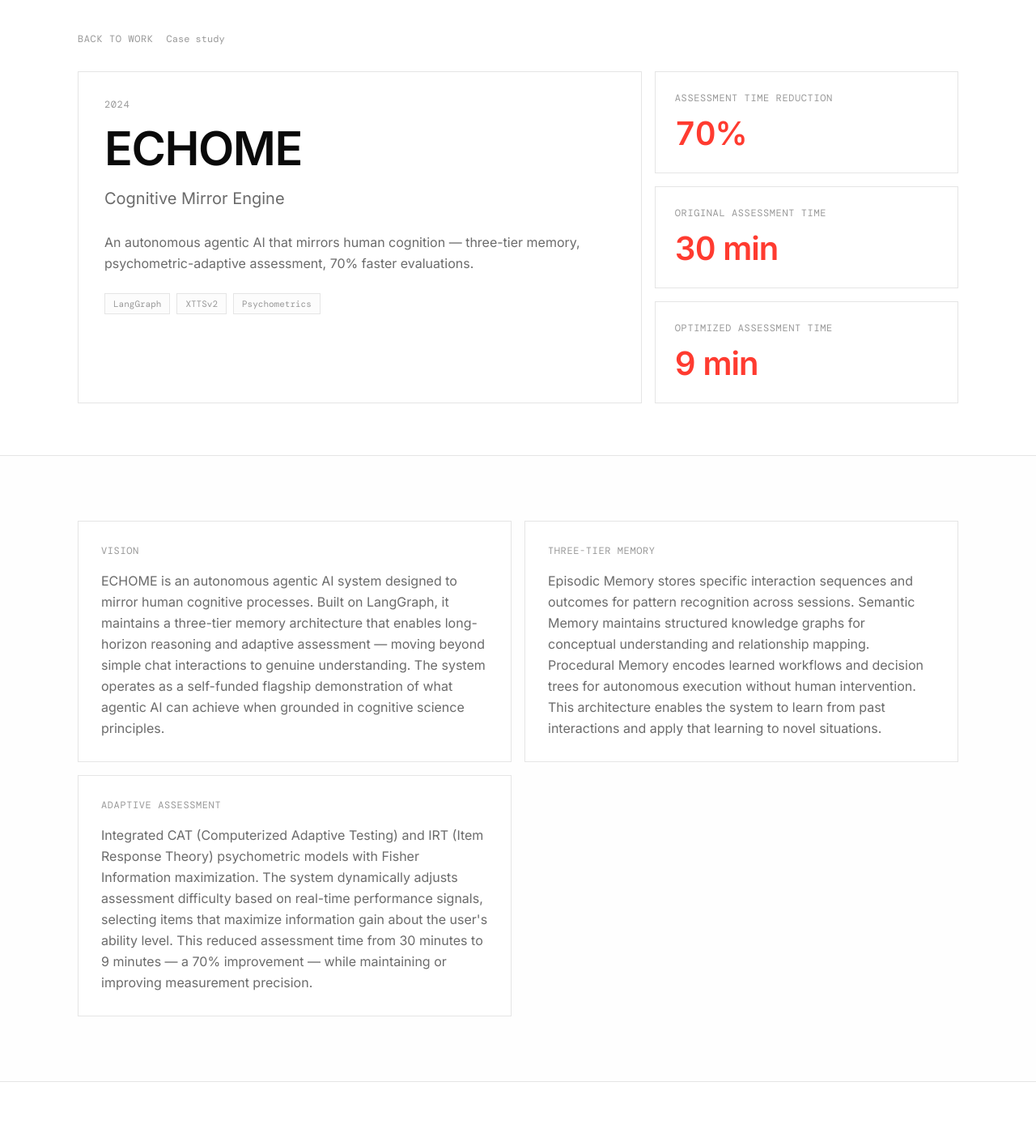
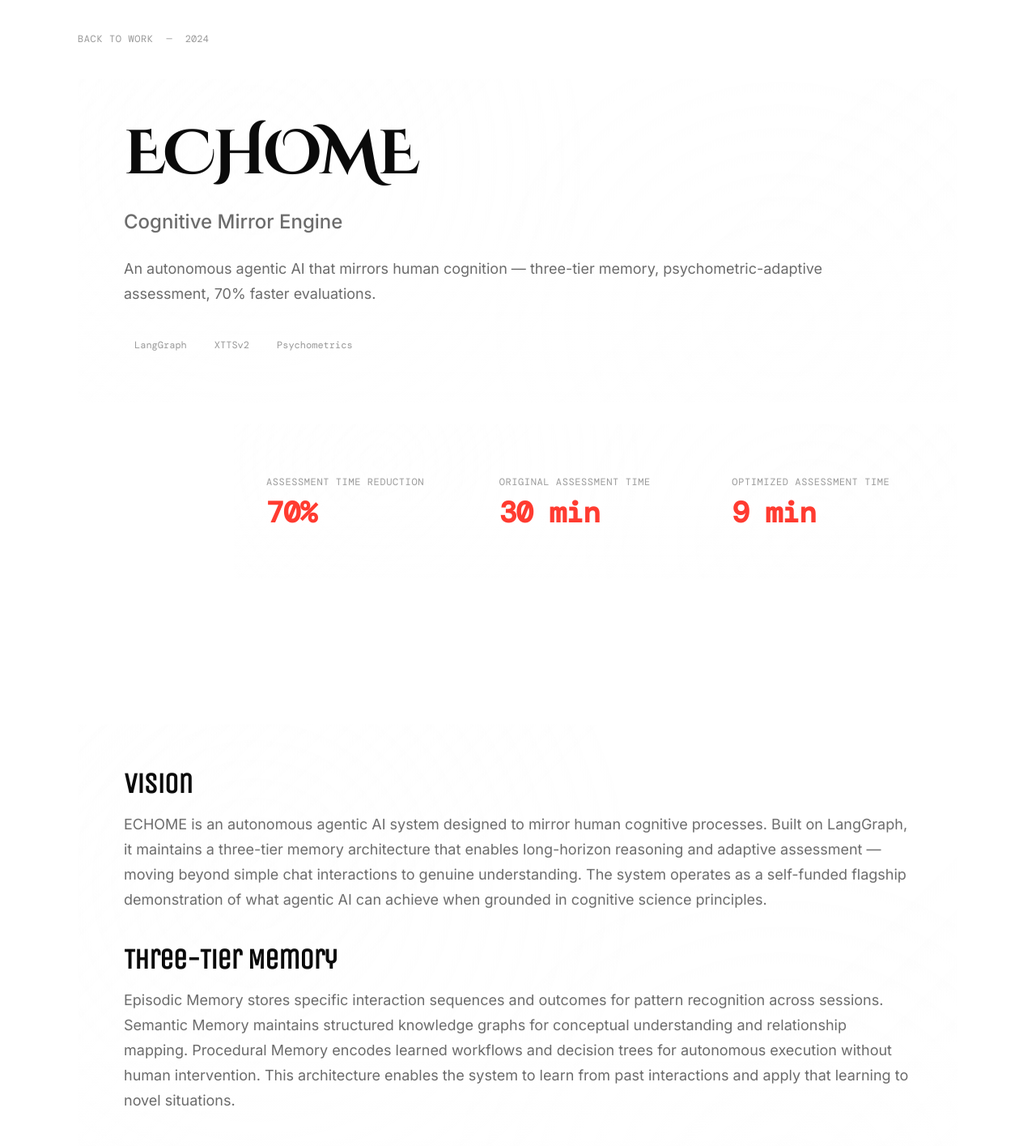
Before and after one commit to Lourdhu02/ai-portfolio, a Next.js app: page /projects/echome in a window 1280 px wide. Shown: the part 160-1575 px from the top of the page at 81% size. Built offline with nearby package versions, Linux system fonts and the light colour scheme.

Commit message:
ui: redesign project detail with liquid glass cards and masonry layout

```diff
--- a/src/app/projects/[slug]/page.tsx
+++ b/src/app/projects/[slug]/page.tsx
@@ -4,9 +4,42 @@ import Link from 'next/link'
 import { useParams } from 'next/navigation'
 import { motion } from 'motion/react'
 import { projects } from '@/data/projects'
-import { cardVariants, hoverGlow, hoverLift, pageVariants, pressTap, staggerContainer } from '@/lib/motion'
+import { pageVariants, pressTap, staggerContainer, pageEase } from '@/lib/motion'
 
 const MotionLink = motion.create(Link)
+
+function LiquidGlassCard({ children, className = '', index = 0 }: { children: React.ReactNode; className?: string; index?: number }) {
+  const tilt = index % 2 === 0 ? 'rotateX(0.5deg)' : 'rotateX(-0.5deg)'
+  return (
+    <motion.div
+      className={`relative bg-white/[0.04] backdrop-blur-xl border border-white/10 overflow-hidden group ${className}`}
+      initial={{ opacity: 0, y: 32 }}
+      whileInView={{ opacity: 1, y: 0 }}
+      viewport={{ once: true, amount: 0.12 }}
+      transition={{ duration: 0.6, ease: pageEase, delay: index * 0.1 }}
+      style={{ transformStyle: 'preserve-3d' }}
+      whileHover={{
+        y: -6,
+        boxShadow: '0 32px 80px rgba(0,0,0,0.08), 0 0 0 1px rgba(255,255,255,0.15)',
+        transition: { duration: 0.4, ease: 'easeOut' },
+      }}
+    >
+      <div
+        className="absolute inset-0 pointer-events-none"
+        style={{ transform: tilt, transformStyle: 'preserve-3d' }}
+      >
+        <div className="absolute inset-0 bg-[linear-gradient(135deg,rgba(255,255,255,0.1),transparent_35%,transparent_65%,rgba(255,255,255,0.04))]" />
+        <div className="absolute inset-0 bg-[radial-gradient(circle_at_20%_25%,rgba(255,255,255,0.08),transparent_45%)]" />
+        <div className="absolute inset-0 bg-[radial-gradient(circle_at_80%_75%,rgba(255,255,255,0.05),transparent_40%)]" />
+        <div className="absolute inset-0 bg-[linear-gradient(180deg,transparent_50%,rgba(255,255,255,0.03)_100%)]" />
+        <div className="absolute top-0 left-[10%] right-[10%] h-px bg-gradient-to-r from-transparent via-white/20 to-transparent opacity-0 group-hover:opacity-100 transition-opacity duration-700" />
+      </div>
+      <div className="relative" style={{ transform: tilt }}>
+        {children}
+      </div>
+    </motion.div>
+  )
+}
 
 export default function ProjectPage() {
   const params = useParams()
@@ -16,7 +49,7 @@ export default function ProjectPage() {
   if (!project) {
     return (
       <div className="w-full px-8 md:px-16 lg:px-24 pt-28">
-        <div className="max-w-xl border border-border bg-bg p-6">
+        <div className="max-w-xl bg-white/[0.04] backdrop-blur-xl border border-white/10 p-8">
           <p className="text-text-tertiary">Project not found.</p>
           <Link href="/work" className="inline-block mt-4 text-accent">
             Back to work
@@ -27,130 +60,143 @@ export default function ProjectPage() {
   }
 
   const impactSection = project.sections.find((section) => section.heading.toLowerCase() === 'impact')
-  const sections = project.sections.filter((section) => section.heading.toLowerCase() !== 'impact')
+  const contentSections = project.sections.filter((section) => section.heading.toLowerCase() !== 'impact')
 
   return (
     <div className="bg-bg">
       <motion.section
-        className="w-full px-8 md:px-16 lg:px-24 pt-28 pb-12 md:pt-36 md:pb-16"
+        className="w-full px-8 md:px-16 lg:px-24 pt-28 pb-16 md:pt-36 md:pb-20"
         variants={pageVariants}
         initial="initial"
         animate="animate"
       >
-        <div className="max-w-6xl">
-          <div className="flex flex-wrap items-center gap-4 mb-8">
+        <div className="flex flex-col items-center gap-6">
+          <div className="flex flex-wrap items-center gap-4 w-full max-w-6xl mb-4">
             <Link
               href="/work"
               className="font-mono text-xs text-text-tertiary hover:text-text tracking-wider uppercase transition-colors duration-150"
             >
               Back to work
             </Link>
-            <span className="font-mono text-xs text-text-tertiary">Case study</span>
+            <span className="font-mono text-xs text-text-tertiary">—</span>
+            <span className="font-mono text-xs text-text-tertiary">{project.year}</span>
           </div>
 
-          <div className="grid gap-4 lg:grid-cols-[1.3fr_0.7fr]">
-            <div className="border border-border bg-bg p-6 md:p-8">
-              <p className="font-mono text-xs text-text-tertiary tracking-wider uppercase mb-4">
-                {project.year}
-              </p>
-              <h1 className="font-display text-[clamp(2.2rem,4.5vw,4rem)] font-semibold tracking-tight leading-[1.05] text-text">
+          <LiquidGlassCard className="w-full max-w-6xl p-10 md:p-14" index={0}>
+            <h1 className="font-cinzel text-[clamp(2.5rem,6vw,5rem)] font-black tracking-tight leading-[1.0] text-text">
               {project.title}
             </h1>
-              <p className="text-lg md:text-xl text-text-secondary leading-relaxed mt-4 max-w-3xl">
+            <p className="mt-6 text-xl md:text-2xl text-text-secondary leading-relaxed max-w-4xl font-medium">
               {project.subtitle}
             </p>
-              <p className="text-text-secondary leading-relaxed mt-6 max-w-3xl">
+            <p className="mt-6 text-base md:text-lg text-text-secondary leading-[1.72] max-w-4xl">
               {project.hook}
             </p>
-              <div className="flex flex-wrap gap-2 mt-6">
+            <div className="flex flex-wrap gap-2 mt-8">
               {project.tags.map((tag) => (
                 <span
                   key={tag}
-                    className="font-mono text-[11px] text-text-tertiary border border-border px-2.5 py-1 bg-bg-alt/60"
+                  className="font-mono text-xs text-text-tertiary border border-white/10 px-3 py-1.5 bg-white/[0.03]"
                 >
                   {tag}
                 </span>
               ))}
             </div>
-            </div>
+          </LiquidGlassCard>
 
-            <motion.div
-              className="grid gap-4"
-              variants={staggerContainer}
-              initial="initial"
-              animate="animate"
+          <LiquidGlassCard className="w-full max-w-4xl ml-auto p-8 md:p-10" index={1}>
+            <div className="flex flex-wrap items-stretch">
+              {project.metrics.map((metric, i) => (
+                <div
+                  key={metric.label}
+                  className={`flex-1 min-w-[140px] py-6 ${i < project.metrics.length - 1 ? 'border-r border-white/10' : ''} px-6 first:pl-0 last:pr-0`}
                 >
-              {project.metrics.map((metric) => (
-                <motion.div
-                  key={metric.label}
-                  variants={cardVariants}
-                  whileHover={{ ...hoverLift, ...hoverGlow }}
-                  className="border border-border bg-bg p-6"
-                >
-                  <p className="font-mono text-xs text-text-tertiary tracking-wider uppercase">
+                  <p className="font-mono text-xs text-text-tertiary tracking-wider uppercase mb-3">
                     {metric.label}
                   </p>
-                  <p className="mt-3 font-display text-3xl md:text-[2.5rem] font-semibold tracking-tight text-accent tabular-nums">
+                  <p className="text-3xl md:text-4xl font-black tracking-tight text-accent font-mono tabular-nums leading-none">
                     {metric.value}
                   </p>
-                </motion.div>
+                </div>
               ))}
-            </motion.div>
             </div>
+          </LiquidGlassCard>
         </div>
       </motion.section>
 
-      <section className="border-t border-border bg-bg-alt/30">
-        <div className="w-full px-8 md:px-16 lg:px-24 py-16 md:py-20">
+      <section className="border-t border-white/5">
+        <div className="w-full px-8 md:px-16 lg:px-24 py-16 md:py-24">
           <motion.div
-            className="grid gap-4 lg:grid-cols-2"
+            className="flex flex-col items-center gap-8"
             variants={staggerContainer}
             initial="initial"
             whileInView="animate"
             viewport={{ once: true, amount: 0.12 }}
           >
-            {sections.map((section) => (
-              <motion.article
-                key={section.heading}
-                variants={cardVariants}
-                whileHover={{ ...hoverLift, ...hoverGlow }}
-                className="border border-border bg-bg p-6 md:p-7"
-              >
-                <p className="font-mono text-xs text-text-tertiary tracking-wider uppercase mb-4">
+            <LiquidGlassCard className="w-full max-w-6xl p-10 md:p-14" index={2}>
+              <div className="flex flex-col gap-10">
+                {contentSections.map((section, i) => {
+                  const paragraphs = section.content.split('\n\n').filter(Boolean)
+                  return (
+                    <div key={section.heading}>
+                      <p className="font-unica text-[clamp(1.3rem,3vw,2.2rem)] font-bold tracking-tight text-text leading-[1.05] mb-4">
                         {section.heading}
                       </p>
-                <p className="text-text-secondary leading-relaxed">{section.content}</p>
-              </motion.article>
-            ))}
+                      <div className="text-text-secondary leading-[1.72] text-base md:text-lg max-w-5xl space-y-4">
+                        {paragraphs.length > 1 ? (
+                          paragraphs.map((paragraph, pi) => (
+                            <p key={pi}>{paragraph}</p>
+                          ))
+                        ) : (
+                          <p>{section.content}</p>
+                        )}
+                      </div>
+                    </div>
+                  )
+                })}
+              </div>
+            </LiquidGlassCard>
           </motion.div>
         </div>
       </section>
 
       {impactSection && (
-        <section className="border-t border-border">
+        <section className="border-t border-white/5">
           <div className="w-full px-8 md:px-16 lg:px-24 py-16 md:py-20">
             <motion.div
-              className="border border-border bg-accent/5 p-6 md:p-8"
-              variants={cardVariants}
-              initial="initial"
-              whileInView="animate"
+              className="relative bg-white/[0.06] backdrop-blur-xl border border-accent/15 p-10 md:p-14 overflow-hidden max-w-4xl mr-auto"
+              initial={{ opacity: 0, y: 32 }}
+              whileInView={{ opacity: 1, y: 0 }}
               viewport={{ once: true, amount: 0.2 }}
+              transition={{ duration: 0.6, ease: pageEase }}
+              style={{ transformStyle: 'preserve-3d' }}
+              whileHover={{
+                y: -6,
+                boxShadow: '0 32px 80px rgba(0,0,0,0.08), 0 0 0 1px rgba(255,59,48,0.2)',
+                transition: { duration: 0.4, ease: 'easeOut' },
+              }}
             >
-              <p className="font-mono text-xs text-text-tertiary tracking-wider uppercase mb-4">
+              <div className="absolute inset-0 bg-[linear-gradient(135deg,rgba(255,59,48,0.08),transparent_30%,transparent_70%,rgba(255,59,48,0.04))] pointer-events-none" />
+              <div className="absolute inset-0 bg-[radial-gradient(circle_at_70%_20%,rgba(255,59,48,0.1),transparent_50%)] pointer-events-none" />
+              <div className="absolute inset-0 bg-[radial-gradient(circle_at_30%_80%,rgba(255,59,48,0.06),transparent_40%)] pointer-events-none" />
+              <div className="absolute top-0 left-[10%] right-[10%] h-px bg-gradient-to-r from-transparent via-accent/25 to-transparent" />
+              <div className="relative">
+                <p className="font-mono text-xs text-accent tracking-wider uppercase mb-5">
                   Key takeaway
                 </p>
-              <p className="font-display text-heading-1 font-semibold tracking-tight text-text leading-snug max-w-4xl">
+                <p className="font-unica text-[clamp(1.5rem,3.5vw,2.75rem)] font-bold tracking-tight text-text leading-snug max-w-5xl">
                   {impactSection.content}
                 </p>
+              </div>
             </motion.div>
           </div>
         </section>
       )}
 
-      <section className="border-t border-border">
+      <section className="border-t border-white/5">
         <div className="w-full px-8 md:px-16 lg:px-24 py-10 md:py-14">
           <motion.div
-            className="flex flex-wrap items-center justify-between gap-4"
+            className="flex flex-wrap items-center justify-between gap-4 max-w-6xl mx-auto"
             variants={staggerContainer}
             initial="initial"
             animate="animate"
```
Lines whose indentation alone changed are shown as unchanged.
